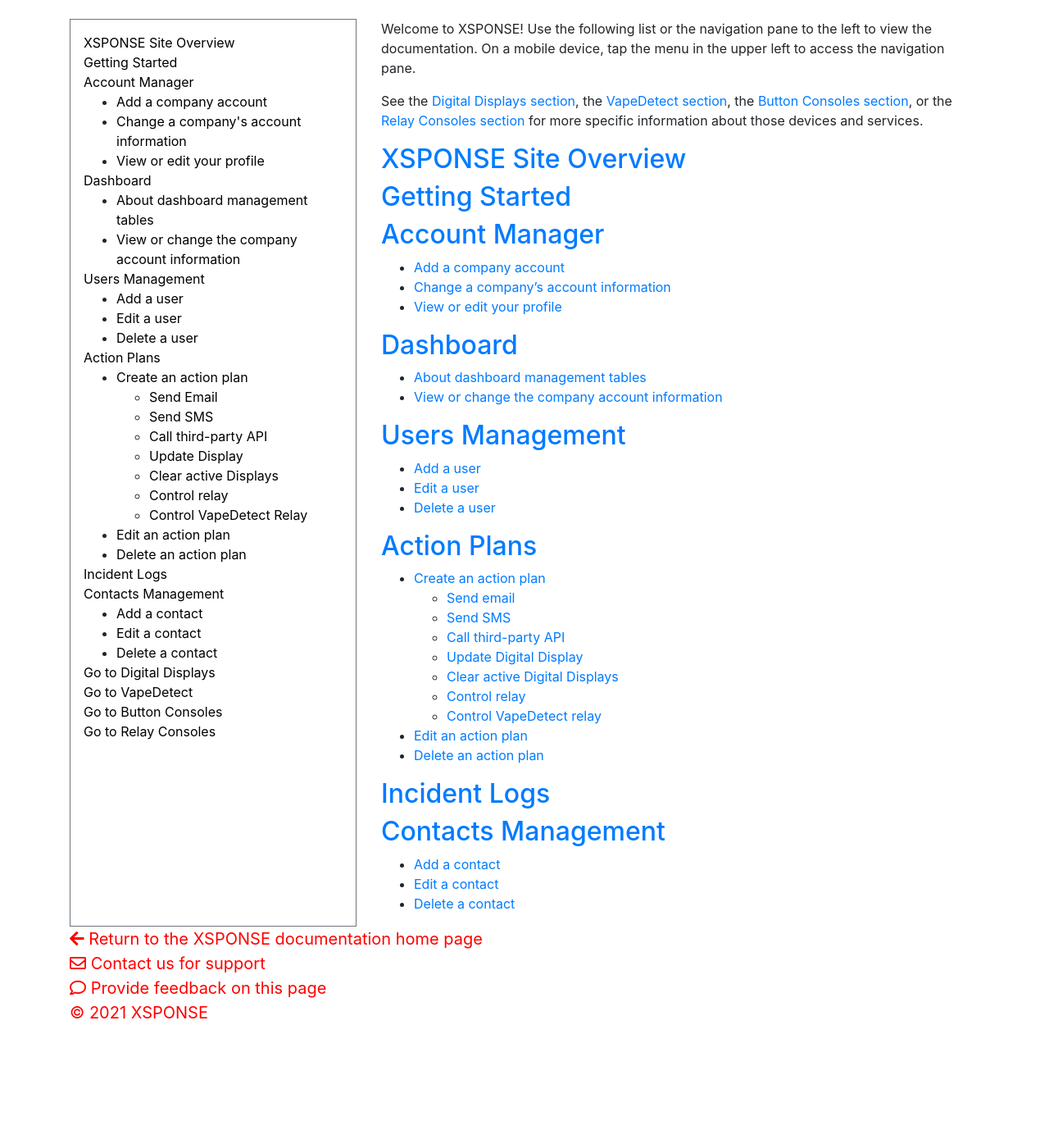
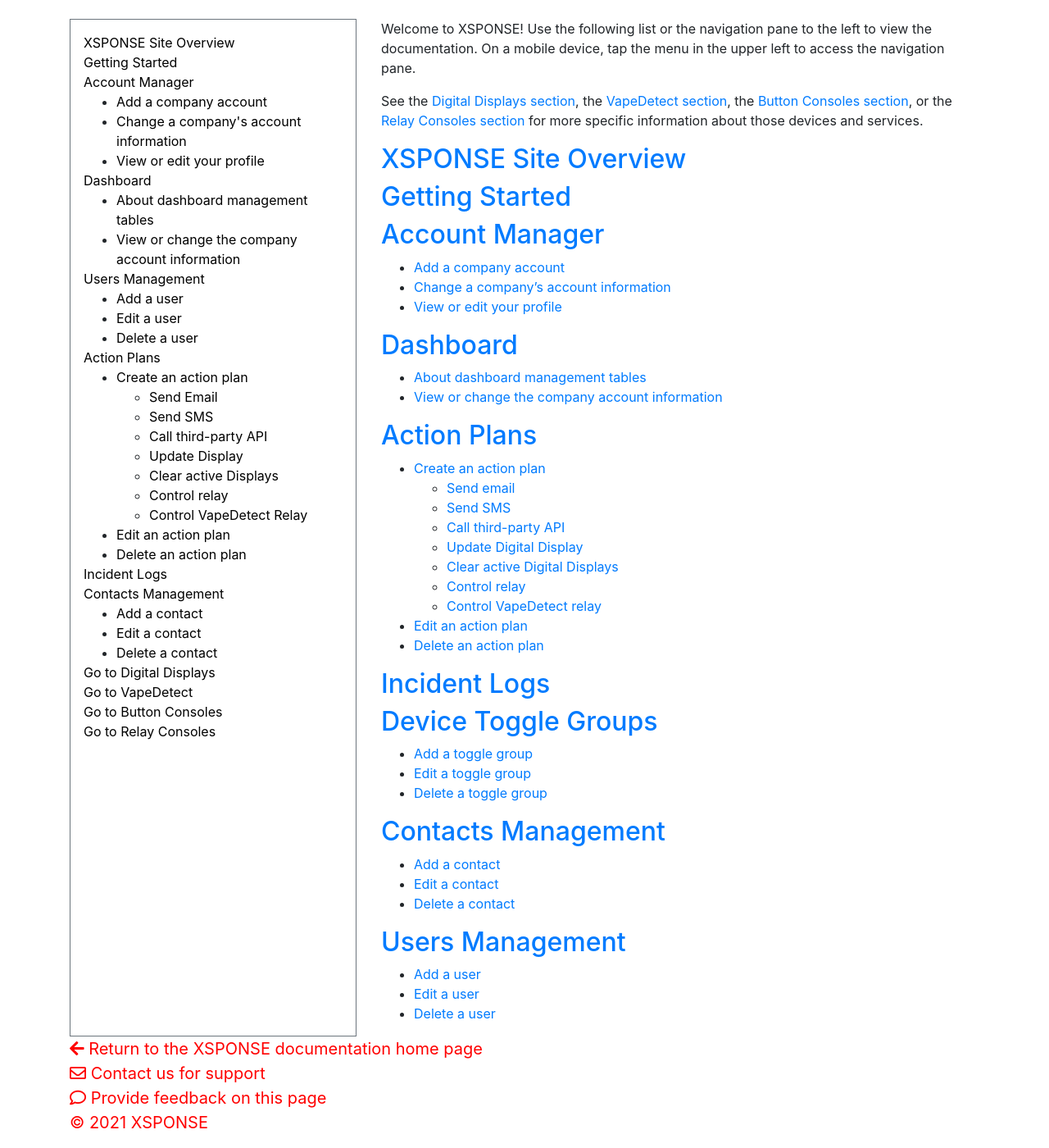
Before and after one commit to NrsSystems/docs, a Jekyll site: the page built from general-ops/index.md, in a window 1280 px wide and 1400 px high, scrolled down 320 px. Shown: the whole window at 82% size. Built offline with Jekyll 4.4.1, drawn with Linux system fonts in a browser that asks for light colours; our own code applies the rules of GitHub Pages for plain Markdown files; before the commit the page ends 1586 px from its top, so only the background shows below that.

Commit message:
Update index.md
Added device toggle groups

```diff
--- a/general-ops/index.md
+++ b/general-ops/index.md
@@ -38,7 +33,17 @@ See the [Digital Displays section](../digital-displays/index.md), the [VapeDetec
 
 ## [Incident Logs](incident-logs.md)
 
+## [Device Toggle Groups](device-toggle-groups.md)
+- [Add a toggle group](device-toggle-groups.md#add-a-toggle-group)
+- [Edit a toggle group](device-toggle-groups.md#edit-a-toggle-group)
+- [Delete a toggle group](device-toggle-groups.md#delete-a-toggle-group)
+
 ## [Contacts Management](contacts-management.md)
 - [Add a contact](contacts-management.md#add-a-contact)
 - [Edit a contact](contacts-management.md#edit-a-contact)
 - [Delete a contact](contacts-management.md#delete-a-contact)
+
+## [Users Management](users-management.md)
+- [Add a user](users-management.md#add-a-user)
+- [Edit a user](users-management.md#edit-a-user)
+- [Delete a user](users-management.md#delete-a-user)
```
Also changed, not shown: other parts of general-ops/index.md (+0 -5 lines).
